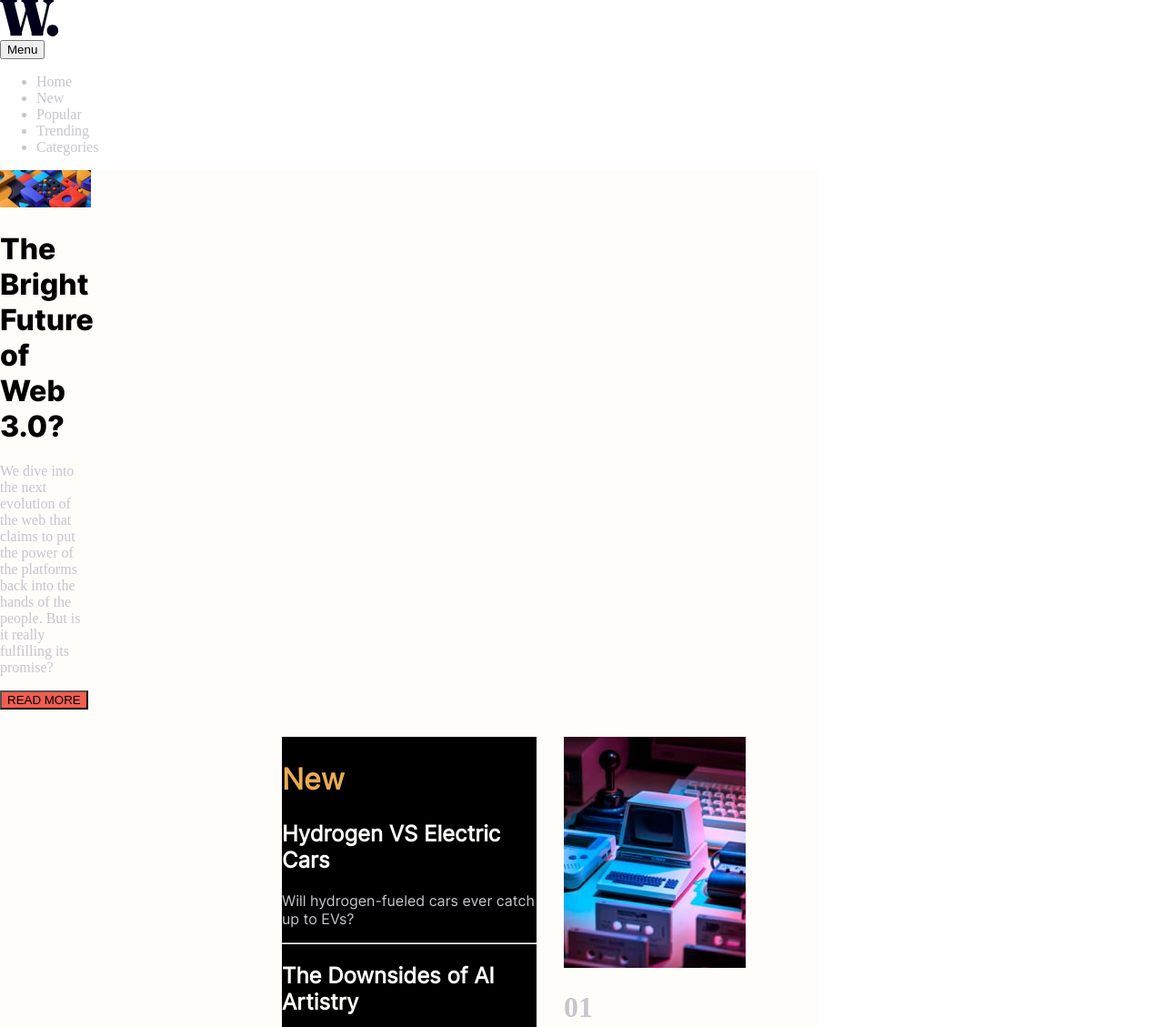
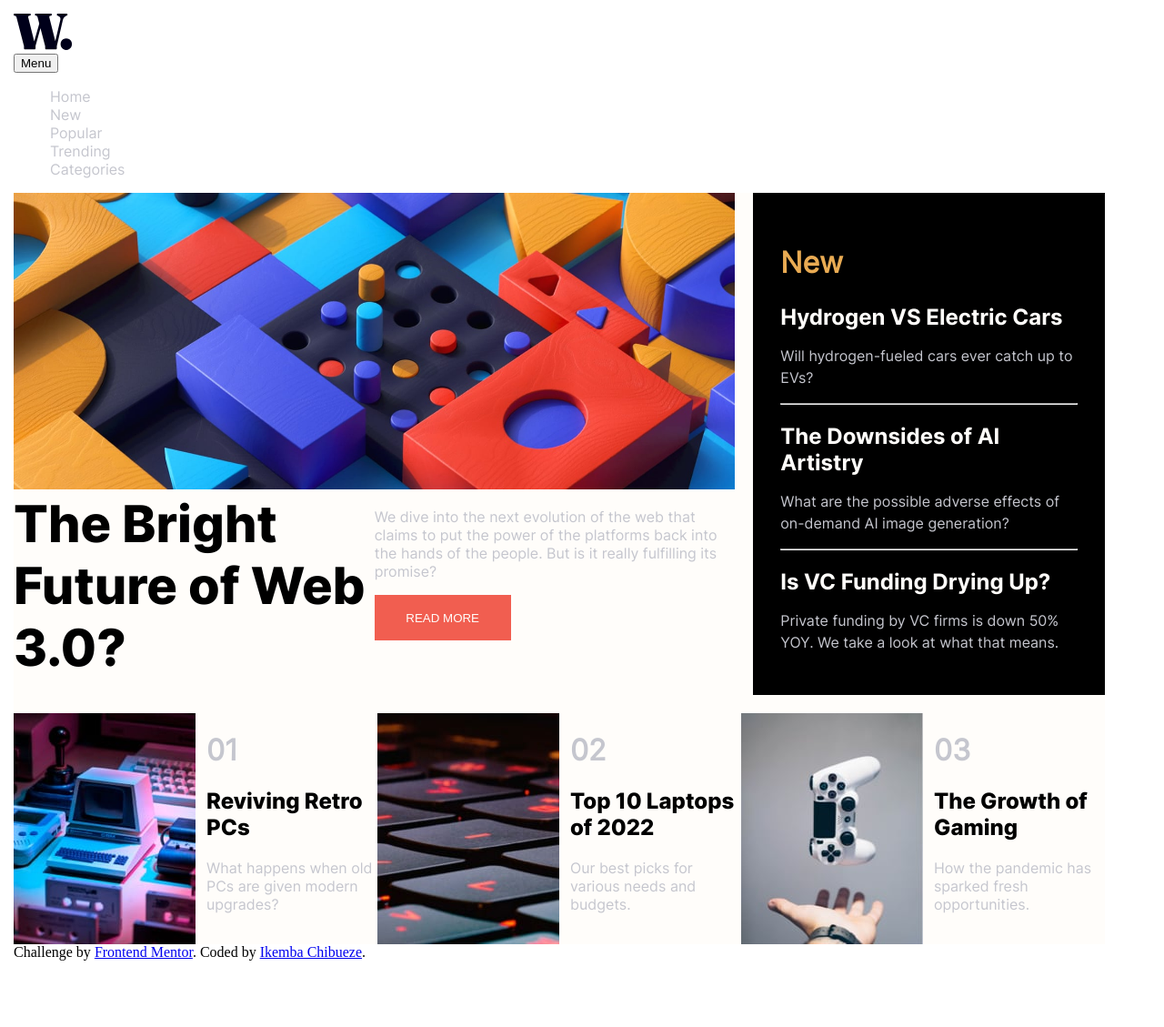
Before and after one commit to sagites/news-homepage-main, a plain HTML site: page index.html in a window 1280 px wide. Shown: the top 1129 px of the page at 91% size. After the commit the page ends 1071 px from the top, so only its background shows below. Drawn offline with Linux system fonts and the light colour scheme.

Commit message:
fixed the changes that broke the markup

```diff
--- a/style.css
+++ b/style.css
@@ -34,23 +34,25 @@ body {
     margin: 0;
 }
 
-li {
-    text-decoration: none;
+ul {
+    list-style: none;
 }
 
+/*colours and sizes*/
 .container {
     background-color: var(--neutral-off-white);
 }
 
-/*colours and sizes*/
 .small-sections h1,
 .fc-1,
 li {
     color: var(--neutral-grayish-blue);
+    font-family: regular;
 }
 
 .fc-2 {
     color: var(--neutral-off-white);
+    font-family: boldFont;
 }
 
 .fc-3 {
@@ -64,6 +66,7 @@ li {
 
 .btn {
     background-color: var(--primary-soft-red);
+    color: var(--neutral-off-white);
 }
 
 .second-section {
@@ -130,33 +133,96 @@ li {
 
 
 @media screen and (min-width:751px ) {
+    body {
+        padding: 15px;
+        align-items: center;
+        justify-content: center;
+        align-content: center;
+    }
+
     header {
-        max-width: 900px;
+        max-width: 1100px;
 
     }
 
+    .app {
+        align-items: center;
+        justify-content: center;
+        align-content: center;
+        padding: auto;
+    }
+
     .image {
-        content: url(./assets/images/image-web-3-desktop.jpg);
+        /* content: url(./assets/images/image-web-3-desktop.jpg); */
+        width: 100%;
+    }
+
+
+    .first-section {
+        grid-column: span 2;
+        /* width: 100px; */
+    }
+
+    .first-sub-section {
+        display:  grid;
+        grid-template-columns: 1fr 1fr;
+    }
+
+    .sub-section-a h1 {
+        font-size: 3.5rem;
+        padding: 0;
+        margin: 0;
+    }
+
+    .btn {
+        border: none;
+        height: 50px;
+        width: 150px;
+        cursor: pointer;
+    }
+
+    .btn:hover {
+        background-color: var(--very-dark-blue);
+    }
+
+    .second-section {
+        padding: 30px;
+    }
+
+    .extra .fc-2 {
+        margin-bottom: 0;
+    }
+
+    .extra .fc-1 {
+        line-height: 1.5;
+    }
+
+    .third-section {
+        grid-column: span 3;
+        grid-row: 100px;
+        display: grid;
+        grid-template-columns: 1fr 1fr 1fr;
+        /* gap: 1.25rem; */
+        /* max-width: 1200px; */
+        width: 100%;
+    }
+
+    .small-sections {
+        display: grid;
+        grid-template-columns: 1fr 1fr;
+        gap: 12px;
+    }
+
+    .smaller-section h2 {
+        font-family: veryBold;
     }
 
     .container {
         display: grid;
+        max-width: 1200px;
+        width: 100%;
         grid-template-columns: 1fr 1fr 1fr;
-        max-width: 900px;
-        gap: 30px;
-    }
-
-    .first-section {
-        grid-column: span 2;
-        width: 100px;
-    }
-
-    .second-section {
-        grid-column: 2 / span 1;
-    }
-
-    .image {
-        width: 100%;
+        gap: 1.25rem;
     }
 
 }
```
